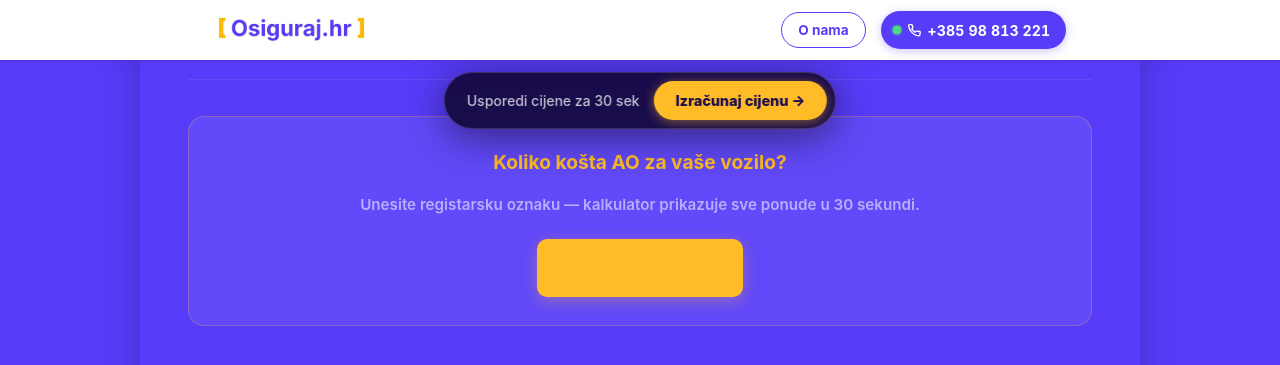
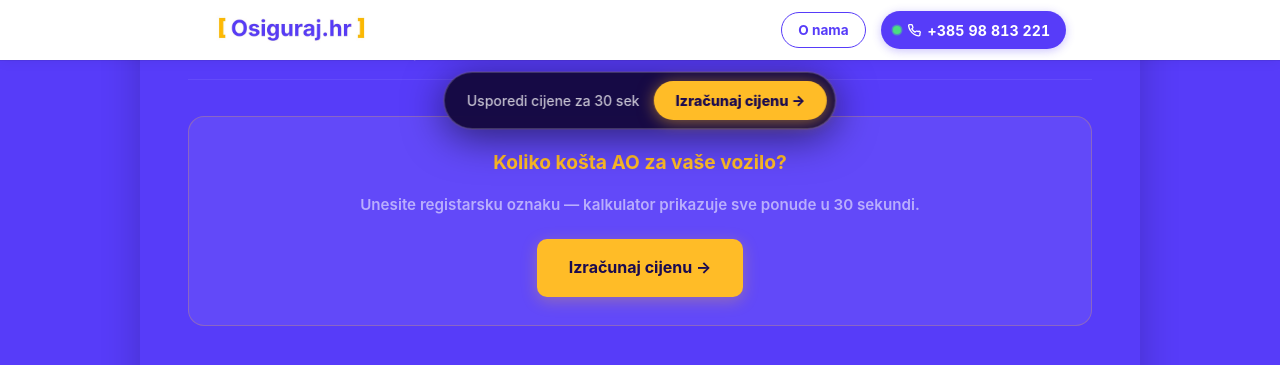
Before and after one commit to Filip-Gale/OsigurajHR, a Jekyll site: the page built from obvezno-auto-osiguranje/index.html, in a window 1280 px wide and 1400 px high, scrolled down 2158 px. Shown: the top 365 px of the window. Built offline with Jekyll 4.4.1, drawn with Linux system fonts in a browser that asks for light colours.

Commit message:
Fix yellow CTA button invisible text + improve sticky pill on /obvezno-auto-osiguranje/
- Add .ao-content .cta-btn-yellow override to fix yellow-on-yellow text
- Refactor sticky CTA from inline styles to CSS classes with .show toggle
- Add hover state + mobile responsive styles to sticky pill

Co-Authored-By: Claude Sonnet 4.6 <noreply@anthropic.com>

```diff
--- a/obvezno-auto-osiguranje/index.html
+++ b/obvezno-auto-osiguranje/index.html
@@ -150,6 +150,8 @@ layout: null
         .ao-content h3 { color: #ffbc27 !important; font-size: 1.15rem; margin-top: 28px; margin-bottom: 10px; font-weight: 700; }
         .ao-content strong { color: #ffbc27 !important; }
         .ao-content a { color: #ffbc27 !important; text-decoration: underline !important; font-weight: 700; }
+        .ao-content .cta-btn-yellow,
+        .ao-content .cta-btn-yellow:hover { color: #1a0a4f !important; text-decoration: none !important; }
         .ao-content table { width: 100%; border-collapse: collapse; margin: 20px 0; font-size: 0.95rem; }
         .ao-content th { background: rgba(255,188,39,0.15); color: #ffbc27; padding: 10px 14px; text-align: left; font-weight: 700; }
         .ao-content td { padding: 10px 14px; border-bottom: 1px solid rgba(255,255,255,0.08); }
@@ -166,6 +168,61 @@ layout: null
         .faq-item { margin-bottom: 24px; background: rgba(255,255,255,0.03); padding: 20px; border-radius: 14px; border-left: 4px solid #ffbc27; }
         .faq-item h4 { color: #ffbc27 !important; font-size: 1.05rem; margin: 0 0 10px; font-weight: 700; }
         .faq-item p { margin: 0; opacity: 0.9; line-height: 1.6; font-size: 0.95rem; }
+        /* Sticky CTA pill */
+        #stickyCtaAo {
+            position: fixed;
+            top: 72px;
+            left: 50%;
+            transform: translateX(-50%) translateY(-140px);
+            z-index: 999;
+            opacity: 0;
+            visibility: hidden;
+            transition: transform 0.45s cubic-bezier(0.34, 1.56, 0.64, 1), opacity 0.3s ease, visibility 0.3s ease;
+            display: inline-flex;
+            align-items: center;
+            gap: 14px;
+            padding: 8px 8px 8px 22px;
+            background: rgba(20, 8, 60, 0.95);
+            backdrop-filter: blur(20px);
+            -webkit-backdrop-filter: blur(20px);
+            border: 1px solid rgba(255,255,255,0.18);
+            border-radius: 100px;
+            box-shadow: 0 8px 40px rgba(0,0,0,0.55), 0 0 0 1px rgba(255,188,39,0.12);
+            white-space: nowrap;
+        }
+        #stickyCtaAo.show {
+            opacity: 1;
+            visibility: visible;
+            transform: translateX(-50%) translateY(0);
+        }
+        #stickyCtaAo .sticky-label {
+            color: rgba(255,255,255,0.75);
+            font-size: 0.875rem;
+            font-weight: 500;
+        }
+        #stickyCtaAo .sticky-btn {
+            display: inline-flex;
+            align-items: center;
+            background: #ffbc27;
+            color: #1a0a4f !important;
+            font-weight: 800;
+            font-size: 0.9rem;
+            padding: 11px 22px;
+            border-radius: 100px;
+            text-decoration: none !important;
+            box-shadow: 0 2px 16px rgba(255,188,39,0.5);
+            transition: background 0.15s, box-shadow 0.15s;
+        }
+        #stickyCtaAo .sticky-btn:hover {
+            background: #ffd166;
+            box-shadow: 0 4px 24px rgba(255,188,39,0.65);
+            color: #1a0a4f !important;
+        }
+        @media (max-width: 480px) {
+            #stickyCtaAo { padding: 8px 8px 8px 16px; gap: 10px; }
+            #stickyCtaAo .sticky-label { font-size: 0.78rem; }
+            #stickyCtaAo .sticky-btn { font-size: 0.82rem; padding: 10px 16px; }
+        }
     </style>
 </head>
 <body>
@@ -283,48 +340,17 @@ layout: null
     {% include wapp.html %}
     {% include footer.html %}
 
-    <div id="stickyCtaAo" style="
-        position: fixed;
-        top: 72px;
-        left: 50%;
-        transform: translateX(-50%) translateY(-140px);
-        z-index: 999;
-        opacity: 0;
-        visibility: hidden;
-        transition: transform 0.45s cubic-bezier(0.34, 1.56, 0.64, 1), opacity 0.3s ease, visibility 0.3s ease;
-        display: inline-flex;
-        align-items: center;
-        gap: 14px;
-        padding: 8px 8px 8px 22px;
-        background: rgba(20, 8, 60, 0.92);
-        backdrop-filter: blur(16px);
-        -webkit-backdrop-filter: blur(16px);
-        border: 1px solid rgba(255,255,255,0.15);
-        border-radius: 100px;
-        box-shadow: 0 8px 40px rgba(0,0,0,0.5);
-        white-space: nowrap;
-    ">
-        <span style="color: rgba(255,255,255,0.75); font-size: 0.875rem; font-weight: 500;">Usporedi cijene za 30 sek</span>
-        <a href="/izracunaj-cijenu/" style="
-            display: inline-flex;
-            align-items: center;
-            background: #ffbc27;
-            color: #1a0a4f;
-            font-weight: 800;
-            font-size: 0.9rem;
-            padding: 11px 22px;
-            border-radius: 100px;
-            text-decoration: none;
-            box-shadow: 0 2px 12px rgba(255,188,39,0.45);
-        ">Izračunaj cijenu →</a>
+    <div id="stickyCtaAo">
+        <span class="sticky-label">Usporedi cijene za 30 sek</span>
+        <a href="/izracunaj-cijenu/" class="sticky-btn">Izračunaj cijenu →</a>
     </div>
     <script>
     (function(){
         var bar = document.getElementById('stickyCtaAo');
         var shown = false;
         window.addEventListener('scroll', function() {
-            if (window.scrollY > 400 && !shown) { shown = true; bar.style.transform = 'translateX(-50%) translateY(0)'; bar.style.opacity = '1'; bar.style.visibility = 'visible'; }
-            else if (window.scrollY < 200 && shown) { shown = false; bar.style.transform = 'translateX(-50%) translateY(-140px)'; bar.style.opacity = '0'; bar.style.visibility = 'hidden'; }
+            if (window.scrollY > 400 && !shown) { shown = true; bar.classList.add('show'); }
+            else if (window.scrollY < 200 && shown) { shown = false; bar.classList.remove('show'); }
         }, { passive: true });
     })();
     </script>
```
